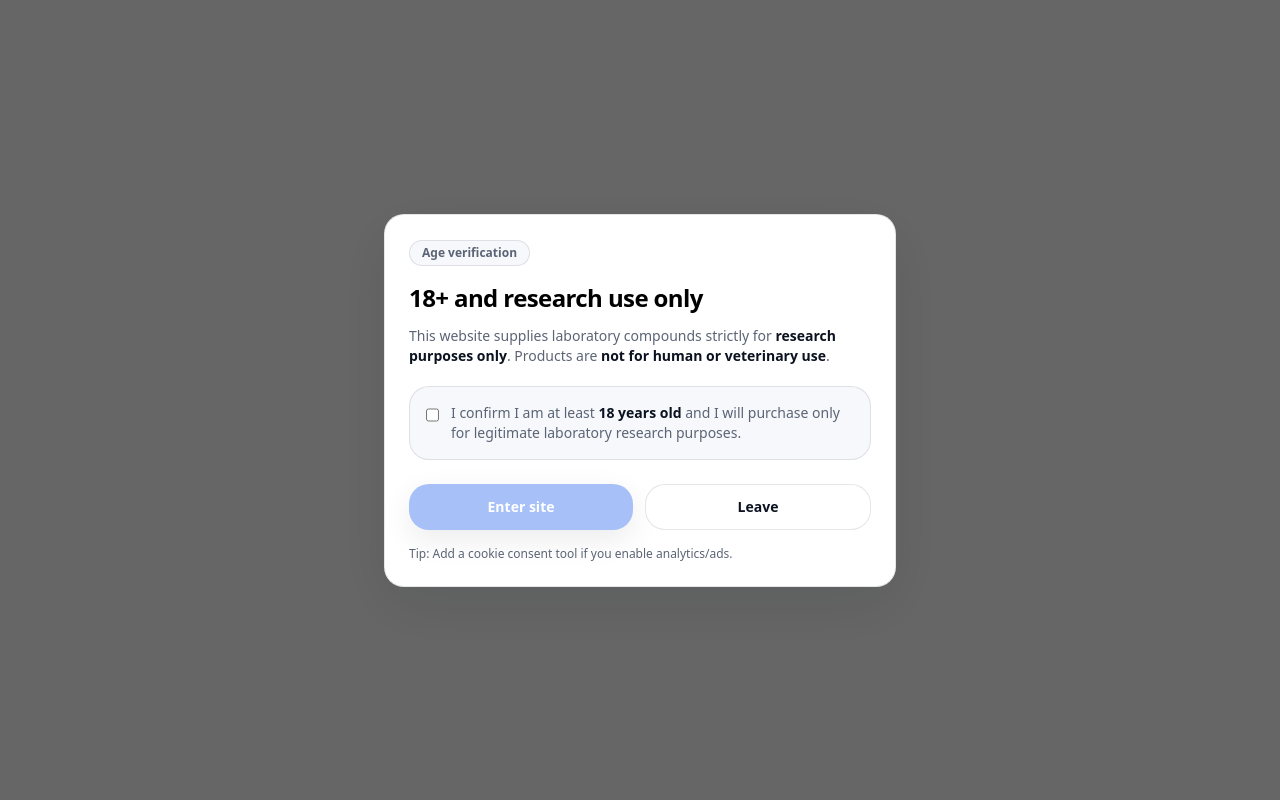
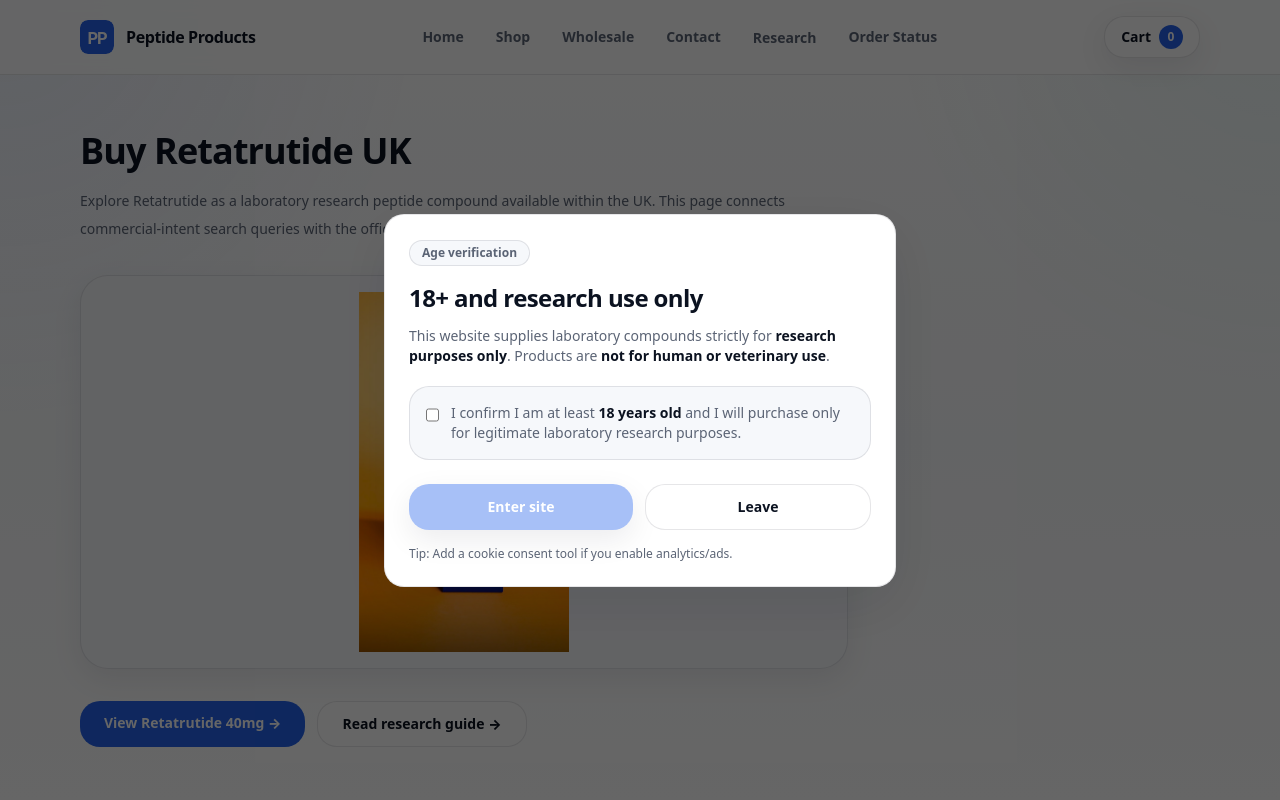
Before and after one commit to readdocs-ai/peptideproducts-store, a Next.js app: page /buy-retatrutide-uk in a window 1280 px wide. Before the commit this address had no page. Shown: the top 800 px of the page. Built offline with nearby package versions, Linux system fonts and the light colour scheme.

Commit message:
Add buy retatrutide uk SEO page and footer link

```diff
--- /dev/null
+++ b/src/app/buy-retatrutide-uk/page.tsx
@@ -0,0 +1,157 @@
+import type { Metadata } from "next";
+import Link from "next/link";
+import Image from "next/image";
+import { Header } from "@/components/Header";
+import { Footer } from "@/components/Footer";
+import { Container } from "@/components/Container";
+
+export const metadata: Metadata = {
+  title: "Buy Retatrutide UK | Research Peptide Supplier",
+  description:
+    "Buy Retatrutide research peptide in the UK. Explore the 40mg research peptide pen, laboratory compound context, and supporting research pages.",
+  alternates: {
+    canonical: "https://www.peptideproducts.co.uk/buy-retatrutide-uk",
+  },
+};
+
+export default function Page() {
+  return (
+    <div>
+      <Header />
+
+      <main>
+        {/* HERO */}
+        <section className="py-14">
+          <Container>
+            <h1 className="text-4xl font-extrabold tracking-tight">
+              Buy Retatrutide UK
+            </h1>
+
+            <p className="mt-4 max-w-3xl text-sm leading-7 text-muted">
+              Explore Retatrutide as a laboratory research peptide compound
+              available within the UK. This page connects commercial-intent
+              search queries with the official product listing and supporting
+              research content.
+            </p>
+
+            <div className="mt-8 overflow-hidden rounded-xl3 border border-line bg-panel p-4 shadow-soft max-w-3xl">
+              <div className="relative h-[360px] w-full">
+                <Image
+                  src="/products/retatrutide-main.jpg"
+                  alt="Retatrutide 40mg research peptide pen"
+                  fill
+                  className="object-contain"
+                />
+              </div>
+            </div>
+
+            <div className="mt-8 flex flex-wrap gap-3">
+              <Link
+                href="/product/retatrutide"
+                className="rounded-xl2 bg-accent px-6 py-3 text-sm font-extrabold text-white"
+              >
+                View Retatrutide 40mg →
+              </Link>
+
+              <Link
+                href="/retatrutide-research-peptide"
+                className="rounded-xl2 border border-line bg-white px-6 py-3 text-sm font-extrabold text-ink"
+              >
+                Read research guide →
+              </Link>
+            </div>
+          </Container>
+        </section>
+
+        {/* CONTENT */}
+        <section className="bg-white/80 py-14 backdrop-blur-sm">
+          <Container>
+            <div className="max-w-4xl">
+              <h2 className="text-2xl font-extrabold tracking-tight">
+                Retatrutide UK research peptide supply
+              </h2>
+
+              <p className="mt-4 text-sm leading-7 text-muted">
+                Retatrutide is positioned within this site as a research-use-only
+                peptide compound supplied for laboratory and scientific
+                investigation. The product is presented as part of a broader
+                peptide research catalogue covering antioxidant, hydration,
+                firming, and regenerative compound lines.
+              </p>
+
+              <p className="mt-4 text-sm leading-7 text-muted">
+                Users arriving on this page are typically searching for
+                retatrutide UK availability or research peptide supply. This
+                page connects that intent with the official product listing and
+                related research content.
+              </p>
+
+              <p className="mt-4 text-sm leading-7 text-muted">
+                To explore the product directly, visit the{" "}
+                <Link
+                  href="/product/retatrutide"
+                  className="font-semibold text-ink hover:text-accent"
+                >
+                  Retatrutide 40mg research peptide pen
+                </Link>{" "}
+                page, or review the{" "}
+                <Link
+                  href="/retatrutide-research-peptide"
+                  className="font-semibold text-ink hover:text-accent"
+                >
+                  retatrutide research peptide guide
+                </Link>{" "}
+                for broader scientific context.
+              </p>
+            </div>
+          </Container>
+        </section>
+
+        {/* RELATED LINKS */}
+        <section className="py-14">
+          <Container>
+            <h2 className="text-2xl font-extrabold tracking-tight">
+              Related research pages
+            </h2>
+
+            <div className="mt-8 grid gap-4 md:grid-cols-2 xl:grid-cols-4">
+              <Link href="/product/retatrutide" className="surface-card p-5">
+                <div className="font-extrabold text-ink">Retatrutide product</div>
+                <p className="mt-2 text-sm text-muted">
+                  View the 40mg research peptide pen product page.
+                </p>
+              </Link>
+
+              <Link href="/retatrutide-research-peptide" className="surface-card p-5">
+                <div className="font-extrabold text-ink">
+                  Retatrutide research guide
+                </div>
+                <p className="mt-2 text-sm text-muted">
+                  Scientific and structural context for retatrutide research.
+                </p>
+              </Link>
+
+              <Link href="/research-peptides" className="surface-card p-5">
+                <div className="font-extrabold text-ink">Research peptides</div>
+                <p className="mt-2 text-sm text-muted">
+                  Overview of peptide categories and compound lines.
+                </p>
+              </Link>
+
+              <Link href="/buy-research-peptides-uk" className="surface-card p-5">
+                <div className="font-extrabold text-ink">
+                  Buy research peptides UK
+                </div>
+                <p className="mt-2 text-sm text-muted">
+                  Broader commercial peptide research page.
+                </p>
+              </Link>
+            </div>
+          </Container>
+        </section>
+      </main>
+
+      <Footer />
+    </div>
+  );
+}
--- a/src/components/Footer.tsx
+++ b/src/components/Footer.tsx
@@ -78,6 +78,10 @@ export function Footer() {
                 Buy research peptides UK
               </Link>
 
+              <Link href="/buy-retatrutide-uk" className="hover:text-ink">
+  Buy Retatrutide UK
+</Link>
+
               <Link href="/laboratory-peptide-compounds" className="hover:text-ink">
                 Laboratory peptide compounds
               </Link>
@@ -124,6 +128,10 @@ export function Footer() {
               <Link href="/hyaluronic-acid-peptide-research" className="hover:text-ink">
                 Hyaluronic acid peptide research
               </Link>
+
+              <Link href="/buy-retatrutide-uk">
+Buy Retatrutide UK
+</Link>
             </div>
           </div>
         </div>
```
Also changed, not shown: src/data/products.ts (+39 -0 lines).
